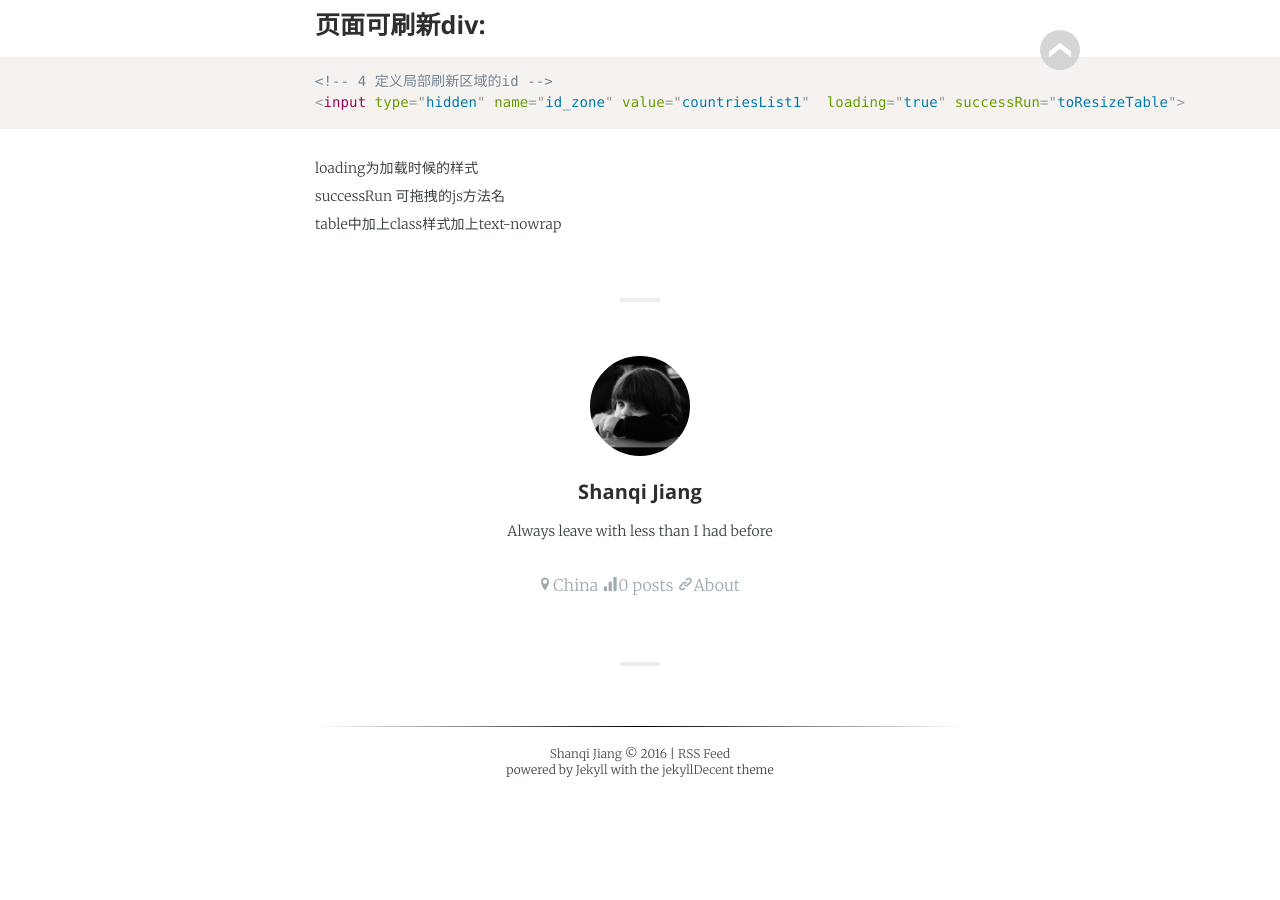
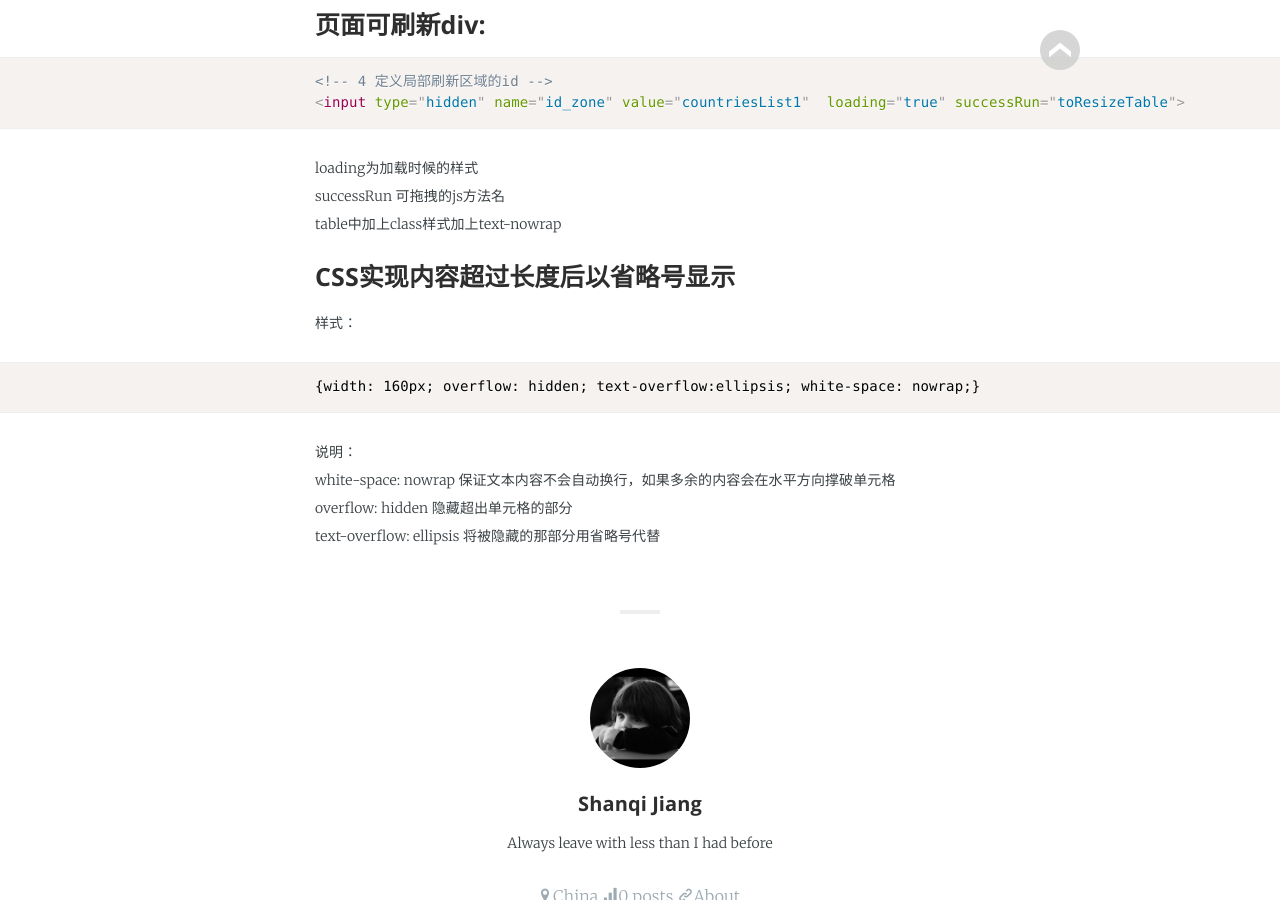
Before and after one commit to jpotato0o/jpotato0o.github.io, a Jekyll site: the page built from _posts/2016-12-07-Project.md, in a window 1280 px wide and 900 px high, scrolled down 930 px. Built offline with Jekyll 4.4.1, drawn with Linux system fonts in a browser that asks for light colours; some web fonts are replaced; before the commit the page ends 1728 px from its top, so only the background shows below that.

Commit message:
add new content

````diff
--- a/_posts/2016-12-07-Project.md
+++ b/_posts/2016-12-07-Project.md
@@ -33,3 +33,13 @@ function toResizeTable() {
 loading为加载时候的样式
 successRun 可拖拽的js方法名
 table中加上class样式加上text-nowrap
+
+### CSS实现内容超过长度后以省略号显示
+样式：
+```html
+{width: 160px; overflow: hidden; text-overflow:ellipsis; white-space: nowrap;}
+```
+说明：
+white-space: nowrap 保证文本内容不会自动换行，如果多余的内容会在水平方向撑破单元格
+overflow: hidden 隐藏超出单元格的部分
+text-overflow: ellipsis 将被隐藏的那部分用省略号代替
````
